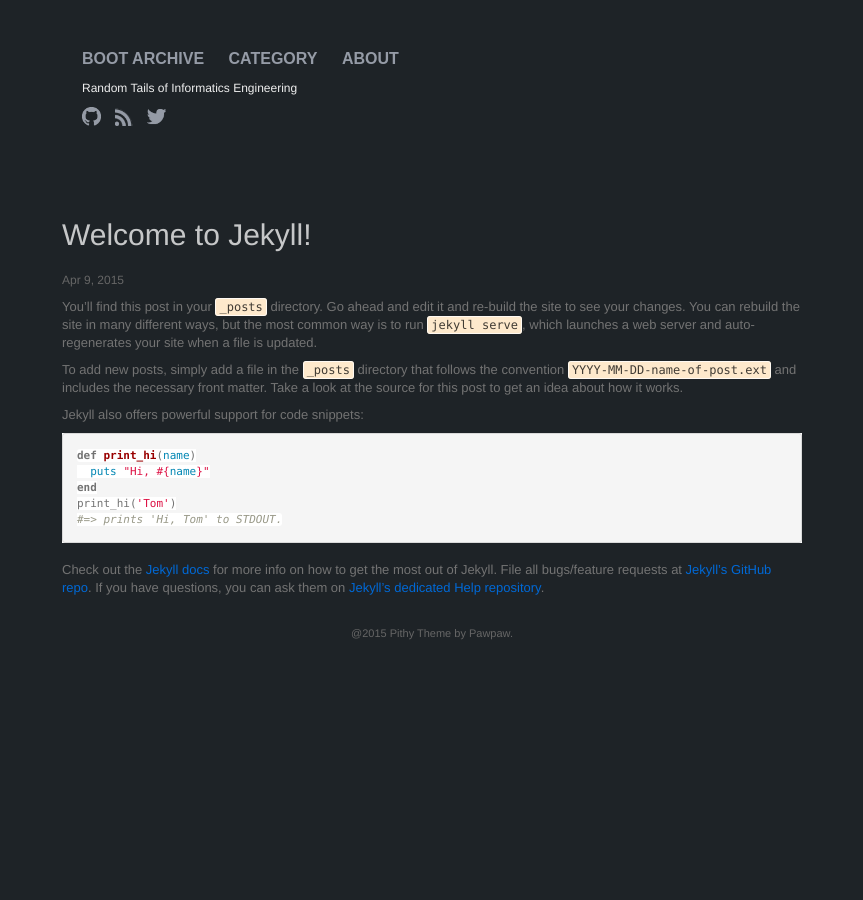
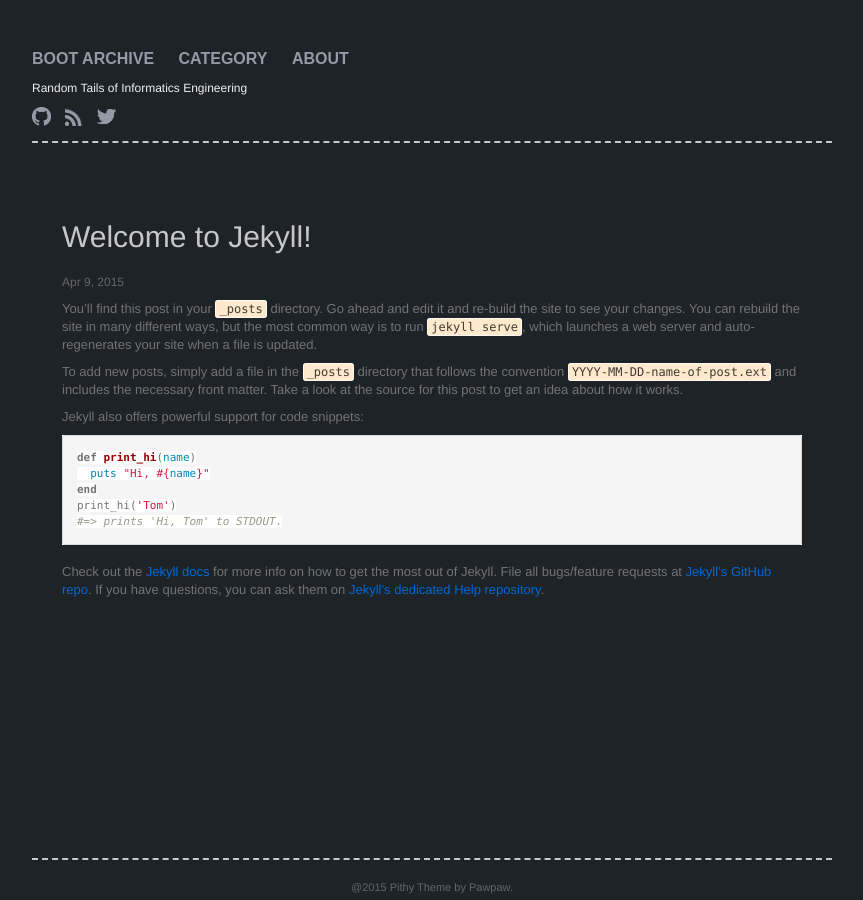
Before and after one commit to dominguesgm/bootarchive.github.io, a Jekyll site: the page built from _posts/2015-04-09-welcome-to-jekyll copy.markdown, in a window 1280 px wide. Shown: the whole page, without its empty margins (208-1071 px from the left). Built offline with Jekyll 4.4.1, drawn with Linux system fonts in a browser that asks for light colours; comment, search, counter and statistics services are not loaded.

Commit message:
new layout version

```diff
--- a/_includes/footer.html
+++ b/_includes/footer.html
@@ -1,5 +1,7 @@
 <footer class="footer">
   <div id="gotop">^</div>
-  <br>
-	@2015 Pithy Theme by Pawpaw.
+  <div class="footer-center">
+    <br>
+    	@2015 Pithy Theme by Pawpaw.
+  </div>
 </footer>
--- a/_layouts/post.html
+++ b/_layouts/post.html
@@ -11,20 +11,4 @@
   <article class="post-content">
     {{ content }}
   </article>
-<!-- 多说评论框 start -->
-	<div class="ds-thread" data-thread-key={{ page.id }} data-title={{ page.title }} data-url={{ site.motto }}/{{ page.url }}></div>
-<!-- 多说评论框 end -->
-<!-- 多说公共JS代码 start (一个网页只需插入一次) -->
-<script type="text/javascript">
-var duoshuoQuery = {short_name:"pawpaw"};
-	(function() {
-		var ds = document.createElement('script');
-		ds.type = 'text/javascript';ds.async = true;
-		ds.src = (document.location.protocol == 'https:' ? 'https:' : 'http:') + '//static.duoshuo.com/embed.js';
-		ds.charset = 'UTF-8';
-		(document.getElementsByTagName('head')[0]
-		 || document.getElementsByTagName('body')[0]).appendChild(ds);
-	})();
-	</script>
-<!-- 多说公共JS代码 end -->
 </div>
--- a/_sass/_layout.scss
+++ b/_sass/_layout.scss
@@ -9,11 +9,13 @@
 .header {
     padding: 50px 20px 40px;
     background-color: $black-color;
+
 }
 
 .header-container {
-    max-width: 700px;
+    max-width: 800px;
     margin: 0px auto;
+    border-bottom: dashed 2px $grey-color;
 }
 
 .nav {
@@ -182,11 +184,23 @@
 /**
  * Footer
  */
+
 .footer {
+    position: fixed;
+    bottom: 0;
+    width: 100%;
+    background-color: $black-color;
+}
+.footer-center {
+    width: 800px;
+    height:40px;
+    border-top: dashed 2px $grey-color;
+    margin: 0 auto;
+    text-align: center;
+    color: #666;
     font-size: 11px;
-    text-align: center;
-	color: #666;
 }
+
 
 #gotop {
     position: fixed;
```
